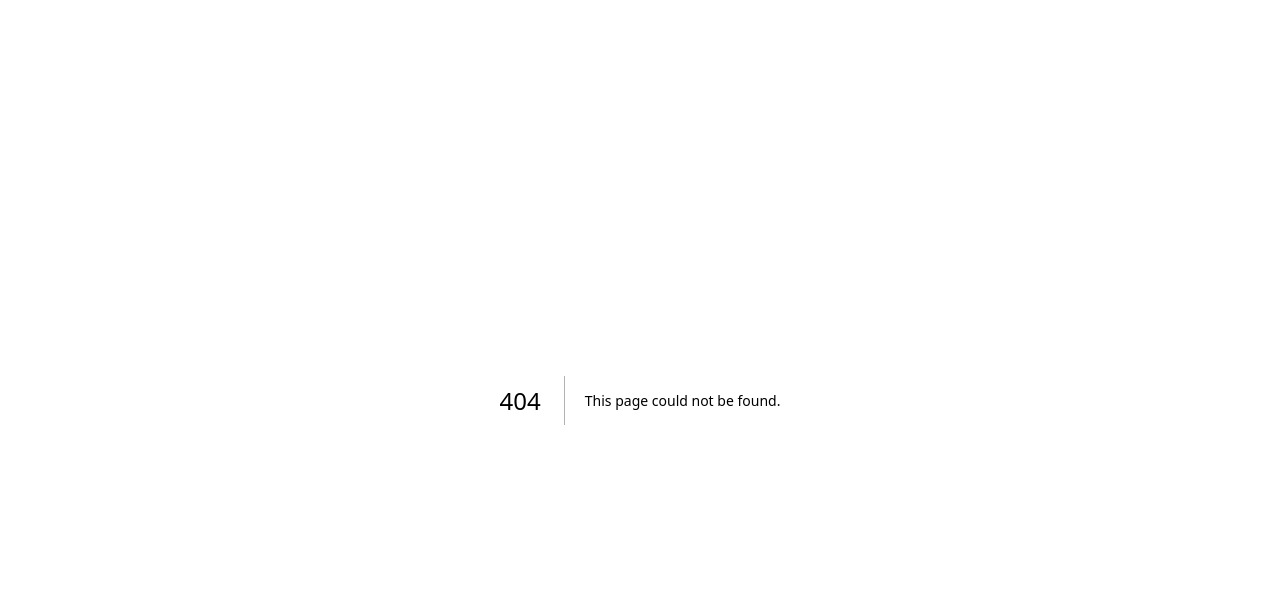
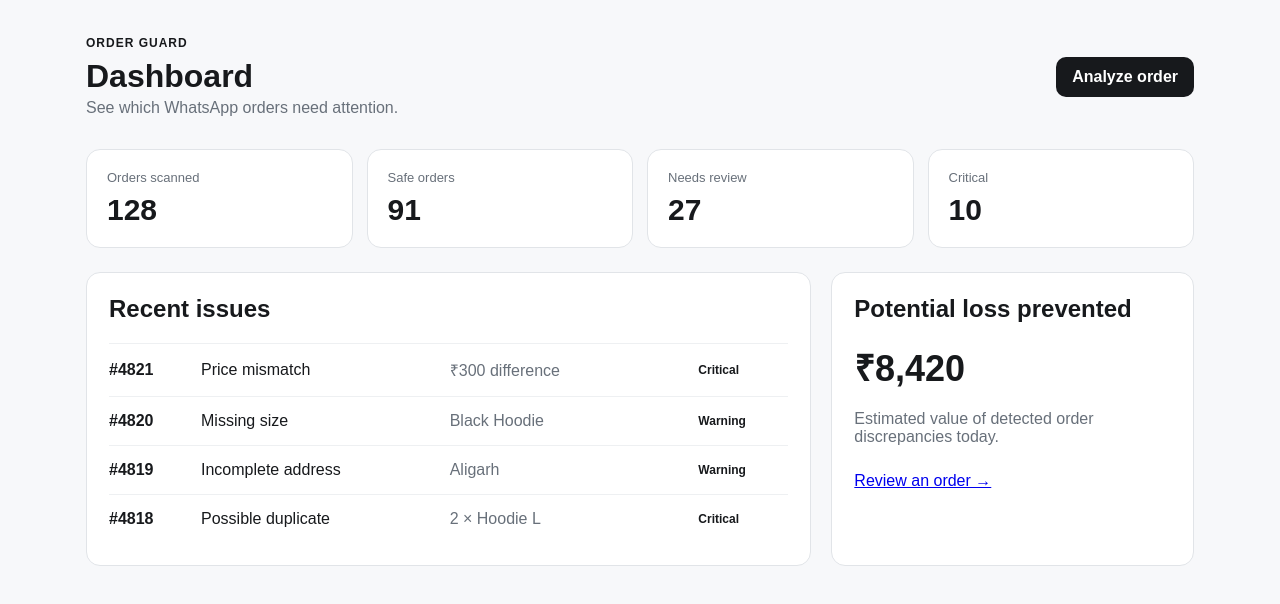
Before and after one commit to Jitendrakr100490/whatsapp-order-mistake-detector, a Next.js app: page /dashboard in a window 1280 px wide. Before the commit this address had no page. Shown: the top 604 px of the page. Built offline with nearby package versions, Linux system fonts and the light colour scheme.

Commit message:
feat: add seller dashboard

```diff
--- /dev/null
+++ b/app/dashboard/page.tsx
@@ -0,0 +1,36 @@
+import Link from 'next/link';
+
+const stats = [
+  ['Orders scanned', '128'],
+  ['Safe orders', '91'],
+  ['Needs review', '27'],
+  ['Critical', '10'],
+];
+
+const recent = [
+  ['#4821', 'Price mismatch', '₹300 difference', 'Critical'],
+  ['#4820', 'Missing size', 'Black Hoodie', 'Warning'],
+  ['#4819', 'Incomplete address', 'Aligarh', 'Warning'],
+  ['#4818', 'Possible duplicate', '2 × Hoodie L', 'Critical'],
+];
+
+export default function Dashboard() {
+  return (
+    <main style={{ maxWidth: 1180, margin: '0 auto', padding: 36 }}>
+      <header style={{ display: 'flex', justifyContent: 'space-between', alignItems: 'center', marginBottom: 32 }}>
+        <div><div style={{ fontSize: 12, fontWeight: 800, letterSpacing: 1 }}>ORDER GUARD</div><h1 style={{ margin: '8px 0 4px' }}>Dashboard</h1><p style={{ color: '#68707a', margin: 0 }}>See which WhatsApp orders need attention.</p></div>
+        <Link href="/" style={{ textDecoration: 'none', padding: '11px 16px', borderRadius: 10, background: '#17191c', color: '#fff', fontWeight: 700 }}>Analyze order</Link>
+      </header>
+      <section style={{ display: 'grid', gridTemplateColumns: 'repeat(4,1fr)', gap: 14, marginBottom: 24 }}>
+        {stats.map(([label, value]) => <div key={label} style={{ background: '#fff', border: '1px solid #e1e4e8', borderRadius: 14, padding: 20 }}><div style={{ color: '#68707a', fontSize: 13 }}>{label}</div><div style={{ fontSize: 30, fontWeight: 800, marginTop: 8 }}>{value}</div></div>)}
+      </section>
+      <section style={{ display: 'grid', gridTemplateColumns: '2fr 1fr', gap: 20 }}>
+        <div style={{ background: '#fff', border: '1px solid #e1e4e8', borderRadius: 14, padding: 22 }}>
+          <h2 style={{ marginTop: 0 }}>Recent issues</h2>
+          {recent.map(([id, issue, detail, severity]) => <div key={id} style={{ display: 'grid', gridTemplateColumns: '80px 1fr 1fr 90px', gap: 12, alignItems: 'center', padding: '15px 0', borderTop: '1px solid #eef0f2' }}><b>{id}</b><span>{issue}</span><span style={{ color: '#68707a' }}>{detail}</span><span style={{ fontSize: 12, fontWeight: 700 }}>{severity}</span></div>)}
+        </div>
+        <div style={{ background: '#fff', border: '1px solid #e1e4e8', borderRadius: 14, padding: 22 }}><h2 style={{ marginTop: 0 }}>Potential loss prevented</h2><div style={{ fontSize: 36, fontWeight: 800, margin: '18px 0' }}>₹8,420</div><p style={{ color: '#68707a' }}>Estimated value of detected order discrepancies today.</p><Link href="/" style={{ display: 'inline-block', marginTop: 10 }}>Review an order →</Link></div>
+      </section>
+    </main>
+  );
+}
```
